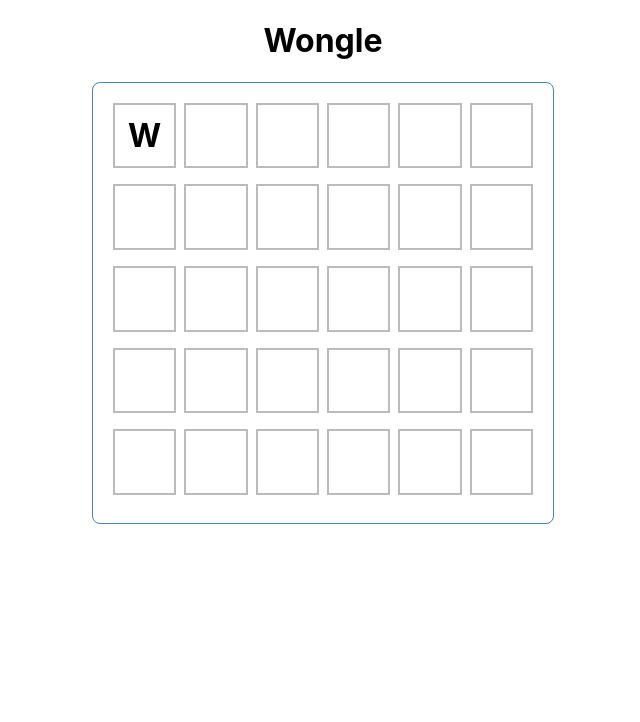
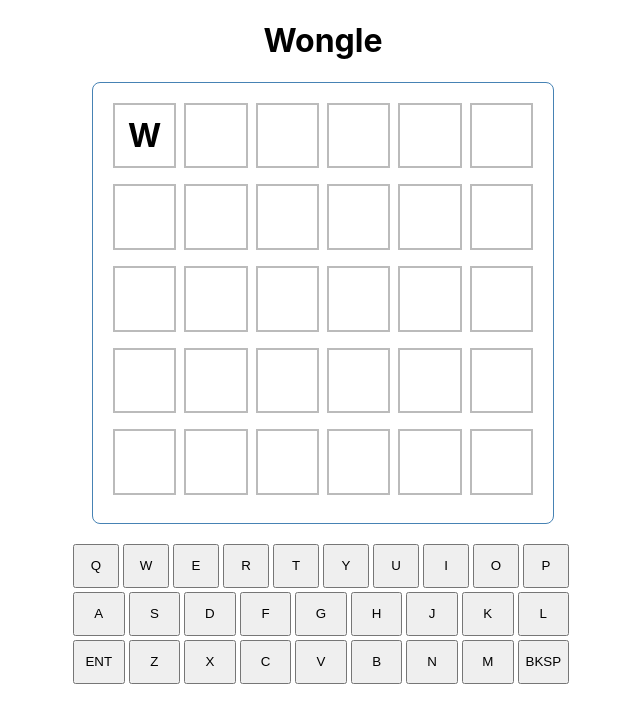
Before and after one commit to tash1207/wongle, a React (Create React App) app: page / in a window 1280 px wide. Shown: the top 722 px of the page, without its empty margins (317-957 px from the left). Built offline with nearby package versions, Linux system fonts and the light colour scheme.

Commit message:
Add a Keyboard component and hardcode the keys for now

```diff
--- a/src/App.js
+++ b/src/App.js
@@ -2,6 +2,7 @@ import { useEffect, useRef, useState } from 'react'
 import Board from './components/Board'
 import Button from './components/Button'
 import Header from './components/Header'
+import Keyboard from './components/Keyboard'
 import Toast from './components/Toast'
 import answerList from './answerList.json'
 import wordList from './wordList.json'
@@ -346,6 +347,7 @@ function App() {
       <Toast toast={toast} />
       {gameOver && <Button text='Copy results' onClick={onShare} />}
       {gameOver && <Button text='New game' onClick={onNewGame} />}
+      <Keyboard />
     </>
   );
 }
--- /dev/null
+++ b/src/components/Keyboard.js
@@ -0,0 +1,17 @@
+import KeyboardRow from './KeyboardRow'
+
+const Keyboard = () => {
+  const firstRow = ['q', 'w', 'e', 'r', 't', 'y', 'u', 'i', 'o', 'p'];
+  const secondRow = ['a', 's', 'd', 'f', 'g', 'h', 'j', 'k', 'l'];
+  const thirdRow = ['ent', 'z', 'x', 'c', 'v', 'b', 'n', 'm', 'bksp'];
+
+  return (
+    <div className='keyboard'>
+      <KeyboardRow keys={firstRow} />
+      <KeyboardRow keys={secondRow} />
+      <KeyboardRow keys={thirdRow} />
+    </div>
+  )
+}
+
+export default Keyboard;
--- /dev/null
+++ b/src/components/KeyboardKey.js
@@ -0,0 +1,7 @@
+const KeyboardKey = ({ letter }) => {
+  return (
+    <button className='keyboardKey'>{letter}</button>
+  )
+}
+
+export default KeyboardKey;
--- /dev/null
+++ b/src/components/KeyboardRow.js
@@ -0,0 +1,13 @@
+import KeyboardKey from './KeyboardKey'
+
+const KeyboardRow = ({ keys }) => {
+  return (
+    <div className='keyboardRow'>
+      {keys.map((key, index) => (
+        <KeyboardKey key={index} letter={key} />))
+      }
+    </div>
+  )
+}
+
+export default KeyboardRow;
--- a/src/index.css
+++ b/src/index.css
@@ -9,6 +9,11 @@ body {
 
 h1 {
   text-align: center;
+}
+
+#root {
+  margin: 0 auto;
+  max-width: 500px;
 }
 
 .board {
@@ -105,3 +110,23 @@ h1 {
 .button:active {
   transform: scale(1.1);
 }
+
+.keyboard {
+  height: 200px;
+}
+
+.keyboardRow {
+  display: flex;
+  margin-bottom: 4px;
+  width: 100%;
+}
+
+.keyboardKey {
+  align-items: center;
+  display: flex;
+  flex: 1;
+  height: 44px;
+  justify-content: center;
+  margin-right: 4px;
+  text-transform: uppercase;
+}
```
